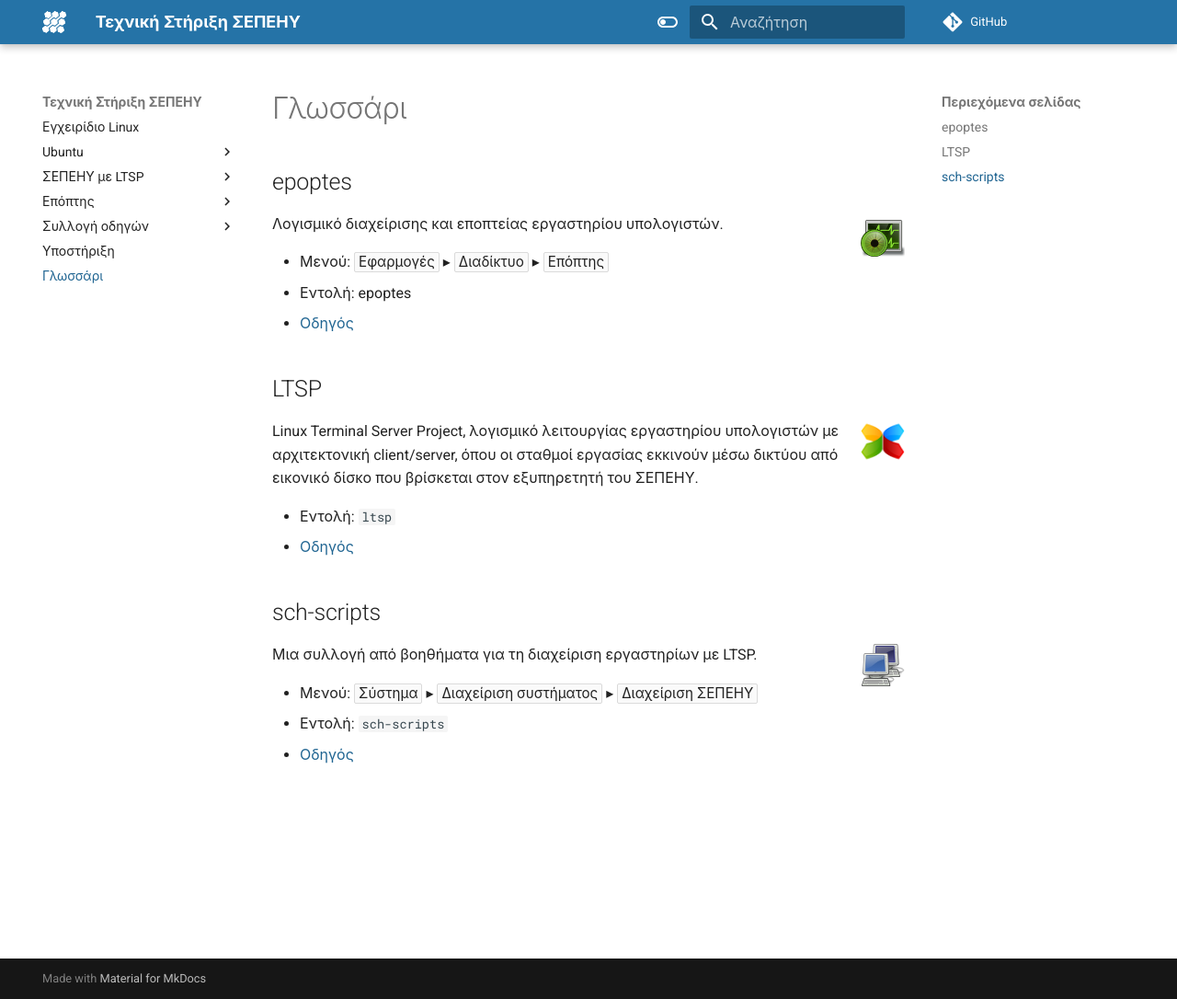
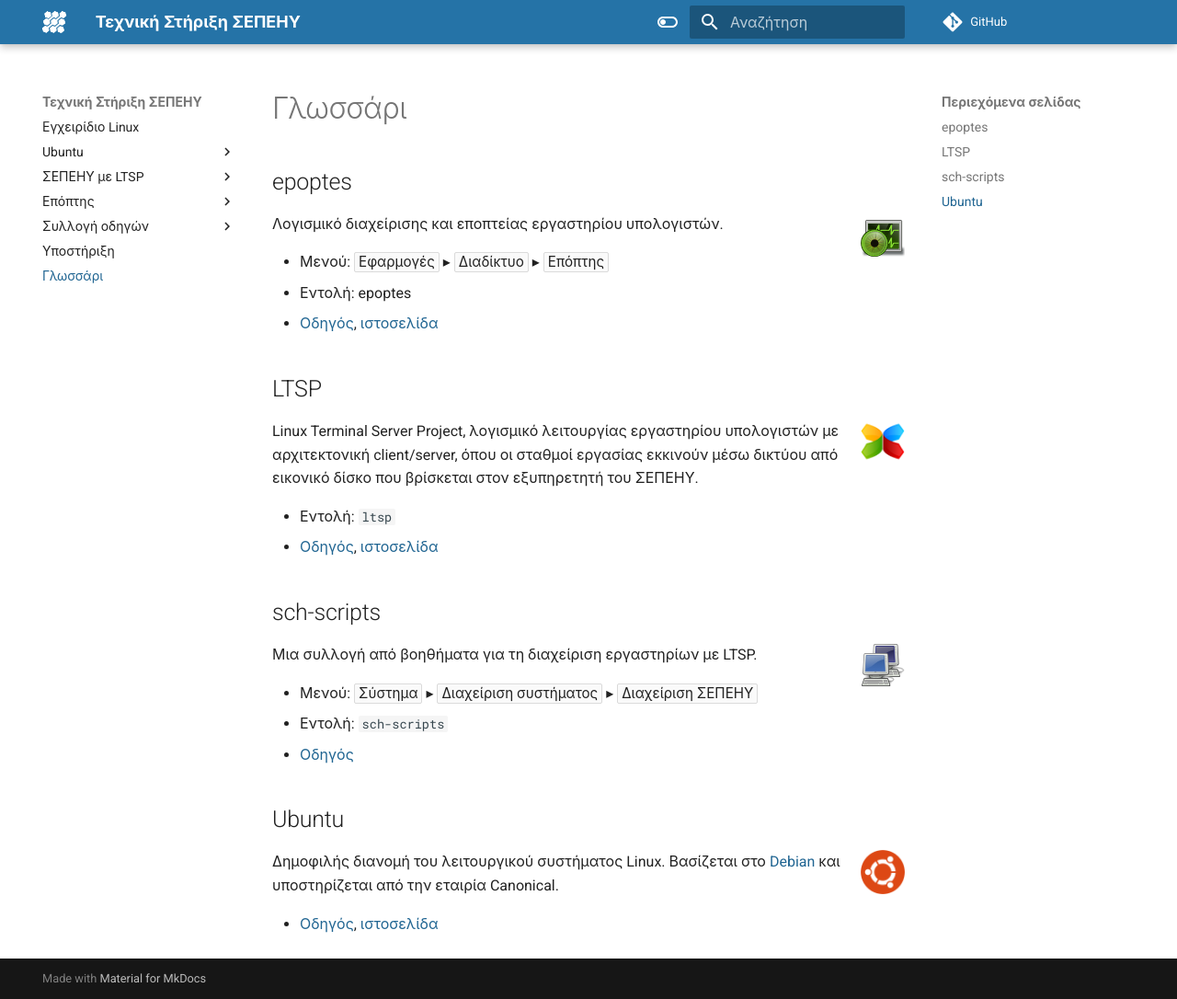
Before and after one commit to siahos/el.ltsp.org, an MkDocs documentation site: the page built from docs/glossary/index.md, in a window 1280 px wide and 1086 px high. Shown: the whole window at 92% size. Built offline with MkDocs 1.6.1 and Material for MkDocs 9.7.7, drawn with Linux system fonts in a browser that asks for light colours; comment, search, counter and statistics services are not loaded.

Commit message:
Update glossary

```diff
--- a/docs/glossary/index.md
+++ b/docs/glossary/index.md
@@ -7,7 +7,7 @@
 
 - Μενού: ***Εφαρμογές*** ▸ ***Διαδίκτυο*** ▸ ***Επόπτης***
 - Εντολή: epoptes
-- [Οδηγός](../epoptes/index.md)
+- [Οδηγός](../epoptes/index.md), [ιστοσελίδα](https://epoptes.org)
 
 ## LTSP
 
@@ -17,7 +17,7 @@
 εξυπηρετητή του ΣΕΠΕΗΥ.
 
 - Εντολή: `ltsp`
-- [Οδηγός](../ltsp/index.md)
+- [Οδηγός](../ltsp/index.md), [ιστοσελίδα](https://ltsp.org)
 
 ## sch-scripts
 
@@ -27,3 +27,11 @@
 - Μενού: ***Σύστημα*** ▸ ***Διαχείριση συστήματος*** ▸ ***Διαχείριση ΣΕΠΕΗΥ***
 - Εντολή: `sch-scripts`
 - [Οδηγός](../ltsp/index.md)
+
+## Ubuntu
+
+![](../images/ubuntu.png){.glossary}Δημοφιλής διανομή του λειτουργικού
+συστήματος Linux. Βασίζεται στο [Debian](https://www.debian.org/) και
+υποστηρίζεται από την εταιρία Canonical.
+
+- [Οδηγός](../ubuntu/index.md), [ιστοσελίδα](https://ubuntu.com)
```
Also changed, not shown: docs/images/ubuntu.png (added).
